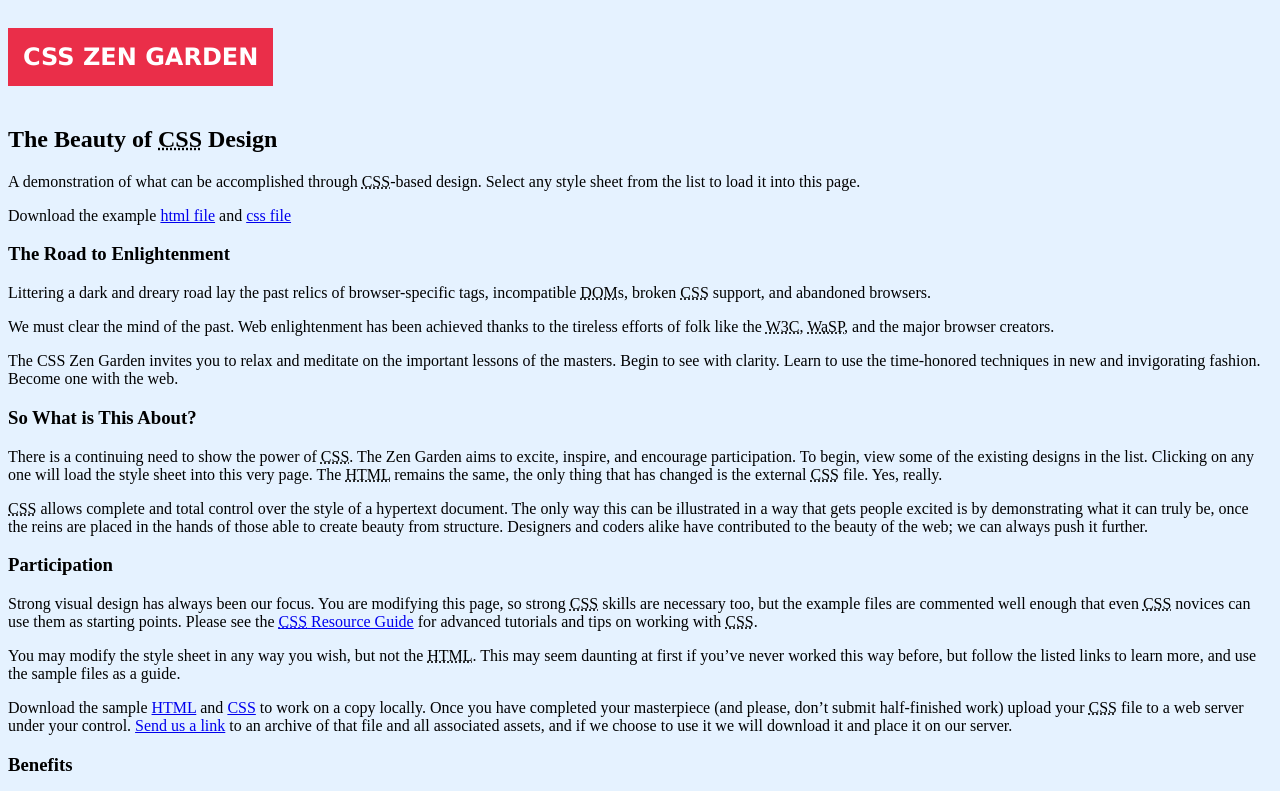
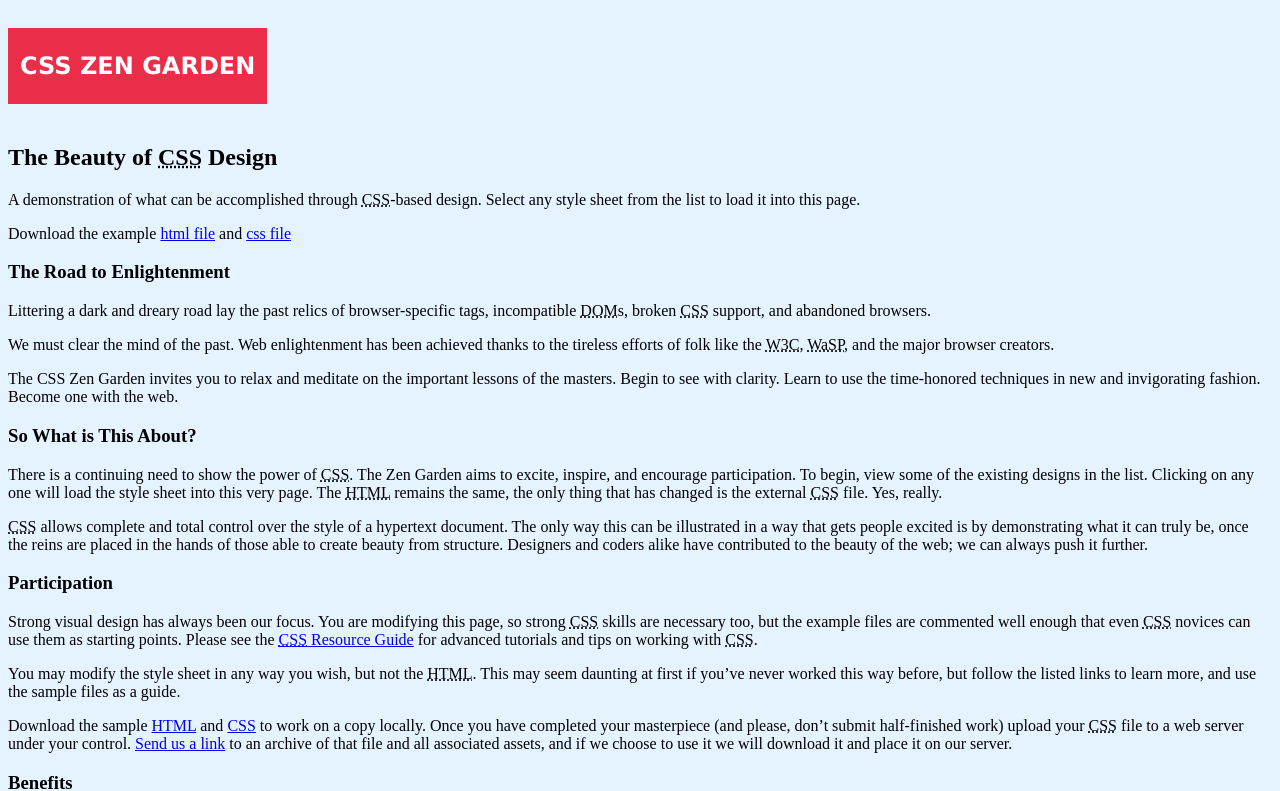
Before and after one commit to sammueller93/zenGarden, a plain HTML site: page index.html in a window 1280 px wide. Shown: the top 791 px of the page. Drawn offline with Linux system fonts and the light colour scheme.

Commit message:
fixed h1 padding

```diff
--- a/css/main.css
+++ b/css/main.css
@@ -8,6 +8,6 @@ h1 {
   color: #ffffff;
   text-transform: uppercase;
   font-family: Verdana, sans-serif;
-  padding: 15px;
+  padding: 24px 12px;
   display: inline-block;
 }
```
